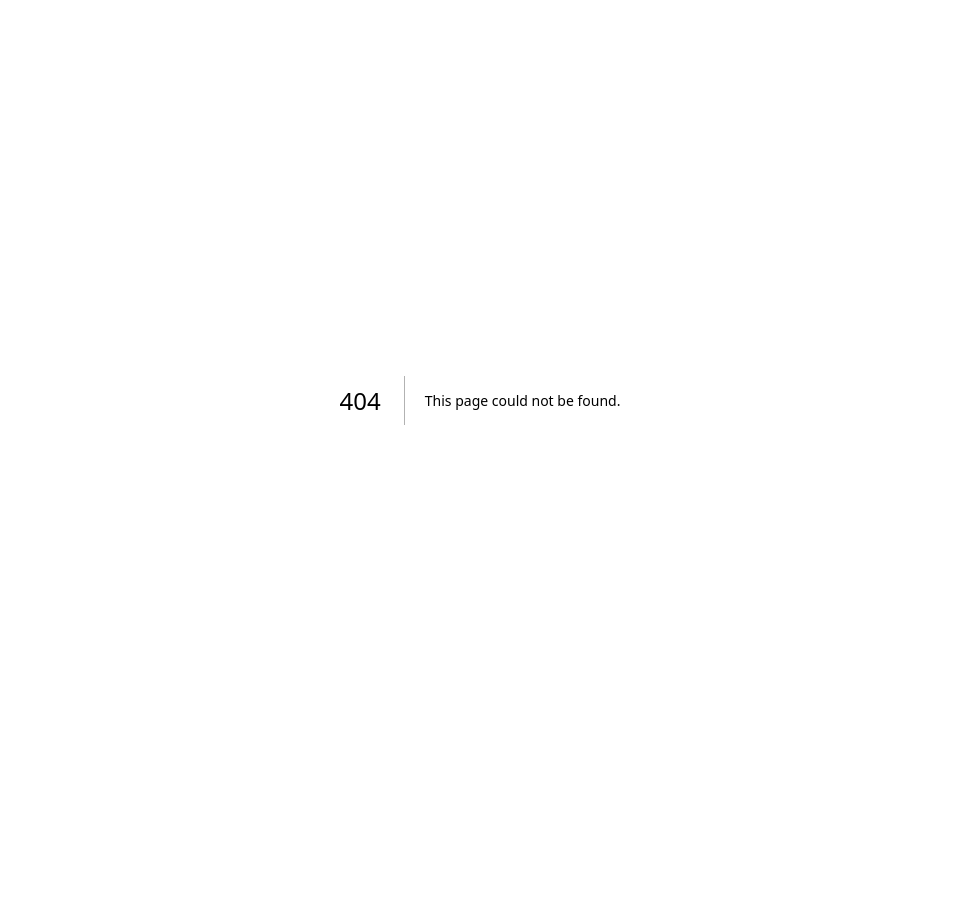
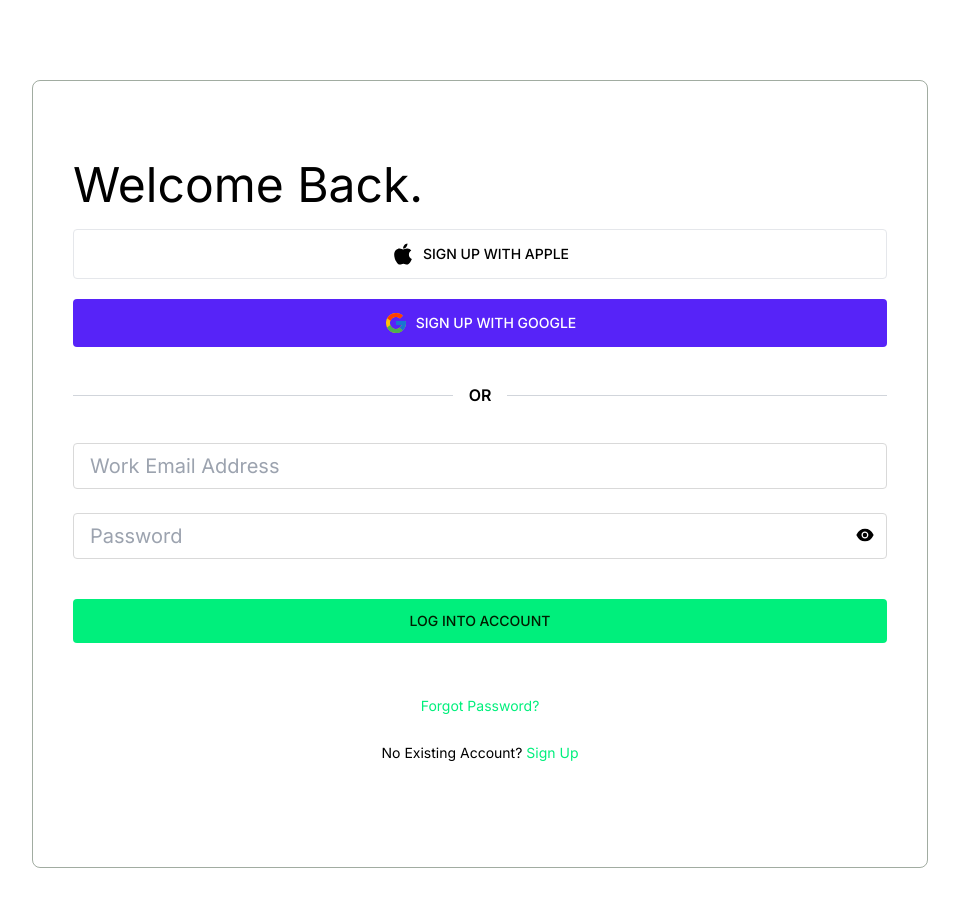
Before and after one commit to declanwork/Declan-work-Frontend, a Next.js app: page /SignIn in a window 1280 px wide. Before the commit this address had no page. Shown: the top 906 px of the page, without its empty margins (160-1119 px from the left). Before the commit the page ends 800 px from the top, so only its background shows below. Built offline with nearby package versions, Linux system fonts and the light colour scheme; a web font is replaced by a local one.

Commit message:
Created email verification and log in pages

```diff
--- /dev/null
+++ b/src/app/EmailVerification/page.tsx
@@ -0,0 +1,45 @@
+"use client"
+import Image from "next/image";
+import Link from "next/link";
+
+export default function EmailVerification() {
+    function resendEmail(){}
+
+  return (
+    <section className="py-20 px-3">
+      <div className="border border-[#001E005E] rounded-lg py-20 px-10 max-w-4xl mx-auto">
+        <div className="w-full h-[200px] flex justify-center items-center">
+          <div className="relative">
+            <Image
+              src="/svg/clipgroup.svg"
+              alt="svg"
+              width={200}
+              height={200}
+            />
+            <Image
+              src="/svg/thumbs.svg"
+              alt="thumbs-up"
+              width={300}
+              height={300}
+              className="absolute -bottom-10 -right-32"
+            />
+          </div>
+        </div>
+        <div className="text-black text-center mt-20">
+            <h1 className="text-2xl md:text-4xl font-bold mb-5">Verify your email to proceed</h1>
+            <p className="mb-5">We just sent an email to Ericmorgan@gmail.com</p>
+            <p className="mb-5">Please check on the email and click the link provided to verify your email</p>
+            <Link href="#" className="text-sm text-[#14A800] block mb-5">Change email</Link>
+            <Link href="#" className="text-sm text-[#14A800] block">I need help verifying my email</Link>
+            <button
+            onClick={resendEmail}
+            className="mt-10 flex items-center justify-center w-full bg-[#00EF7C] text-[#001E00] px-7 py-3 uppercase text-sm font-medium  hover:shadow-lg active:shadow-lg transition duration-150 ease-in-out rounded"
+          >
+            {" "}
+            Resend Verfification Email
+          </button>
+        </div>
+      </div>
+    </section>
+  );
+}
--- /dev/null
+++ b/src/app/SignIn/page.tsx
@@ -0,0 +1,97 @@
+"use client";
+import GoogleAuth from "../components/googleOAuth";
+import AppleAuth from "../components/appleOAuth";
+import { useState } from "react";
+import { AiFillEyeInvisible, AiFillEye } from "react-icons/ai";
+import Link from "next/link";
+
+export default function SignUp() {
+  const [showPassword, setShowPassWord] = useState(false);
+  const [formData, setFormData] = useState({
+    email: "",
+    password: "",
+  });
+  function onChange(e: any) {
+    setFormData((prevState) => ({
+      ...prevState,
+      [e.target.id]: e.target.value,
+    }));
+  }
+
+  const { email, password } = formData;
+
+  async function onSubmit() {}
+
+  return (
+    <div className="py-20 px-3">
+      <div className="border border-[#001E005E] rounded-lg py-20 px-10 max-w-4xl mx-auto">
+        <h1 className="text-black text-3xl md:text-5xl">Welcome Back.</h1>
+        <AppleAuth />
+        <GoogleAuth />
+        <div className="my-9 flex items-center before:border-t  before:flex-1 before:border-gray-300 after:border-t after:flex-1 after:border-gray-300">
+          <p className="text-center font-semibold mx-4">OR</p>
+        </div>
+        <form onSubmit={onSubmit}>
+          <input
+            type="email"
+            id="email"
+            value={email}
+            onChange={onChange}
+            placeholder="Work Email Address"
+            className="w-full px-4 py-2 bg-white text-xl text-gray-700 border border-[#D9D9D9] rounded transition ease-in-out mb-6"
+          />
+          <div className="relative mb-6">
+            <input
+              type={showPassword ? "text" : "password"}
+              id="password"
+              value={password}
+              onChange={onChange}
+              placeholder="Password"
+              className="w-full px-4 py-2 bg-white text-xl text-gray-700 border border-[#D9D9D9]  rounded transition ease-in-out"
+            />
+            {showPassword ? (
+              <AiFillEyeInvisible
+                className="absolute
+                right-3 top-3 text-xl cursor-pointer"
+                onClick={() => setShowPassWord((prevState) => !prevState)}
+              />
+            ) : (
+              <AiFillEye
+                className="absolute
+                right-3 top-3 text-xl cursor-pointer"
+                onClick={() => setShowPassWord((prevState) => !prevState)}
+              />
+            )}
+          </div>
+
+          <button
+            type="submit"
+            className="mt-10 flex items-center justify-center w-full bg-[#00EF7C] text-[#001E00] px-7 py-3 uppercase text-sm font-medium  hover:shadow-lg active:shadow-lg transition duration-150 ease-in-out rounded"
+          >
+            {" "}
+            Log Into Account
+          </button>
+        </form>
+        <div className="whitespace-nowrap text-sm sm:text-lg text-center mt-12">
+          <p className="mb-6">
+            <Link
+              href="#"
+              className="text-[#00EF7C] transition duration-200 ease-in-out text-sm"
+            >
+              Forgot Password?
+            </Link>
+          </p>
+          <p className="mb-6 text-sm">
+            No Existing Account?
+            <Link
+              href="/signUp"
+              className="ml-1 text-[#00EF7C] transition duration-200 ease-in-out"
+            >
+            Sign Up
+            </Link>
+          </p>
+        </div>
+      </div>
+    </div>
+  );
+}
--- a/src/app/signUp/page.tsx
+++ b/src/app/signUp/page.tsx
@@ -32,7 +32,9 @@ export default function SignUp() {
   return (
     <div className="py-20 px-3">
       <div className="border border-[#001E005E] rounded-lg py-20 px-10 max-w-4xl mx-auto">
-        <h1 className="text-black text-3xl md:text-5xl">Start your Career right here.</h1>
+        <h1 className="text-black text-3xl md:text-5xl">
+          Start your Career right here.
+        </h1>
         <AppleAuth />
         <GoogleAuth />
         <div className="my-9 flex items-center before:border-t  before:flex-1 before:border-gray-300 after:border-t after:flex-1 after:border-gray-300">
@@ -107,23 +109,62 @@ export default function SignUp() {
 
           <div className="mt-5">
             <label>
-              <input type="checkbox" checked={isChecked}  onChange={() => setIsChecked((prev) => !prev)} className="px-4 py-2 bg-white text-xl text-gray-700 border border-[#D9D9D9]  rounded transition ease-in-out mr-3" />
-              <span className="text-sm text-black">Send me helpful messages about jobs that match my portfolio</span>
+              <input
+                type="checkbox"
+                checked={isChecked}
+                onChange={() => setIsChecked((prev) => !prev)}
+                className="px-4 py-2 bg-white text-xl text-gray-700 border border-[#D9D9D9]  rounded transition ease-in-out mr-3"
+              />
+              <span className="text-sm text-black">
+                Send me helpful messages about jobs that match my portfolio
+              </span>
             </label>
           </div>
           <div className="mt-2">
-          <label>
-              <input type="checkbox" checked={isChecked}  onChange={() => setIsChecked((prev) => !prev)} className="px-4 py-2 bg-white text-xl text-gray-700 border border-[#D9D9D9]  rounded transition ease-in-out mr-3" />
-              <span className="text-sm text-black">Yes, I understand and agree to <a href="/" className="text-[#19B200]">Declan&apos;s work terms and services</a> including the <a href="/" className="text-[#19B200]">user agreement</a> and <a href="/" className="text-[#19B200]">privacy policy</a>.</span>
+            <label>
+              <input
+                type="checkbox"
+                checked={isChecked}
+                onChange={() => setIsChecked((prev) => !prev)}
+                className="px-4 py-2 bg-white text-xl text-gray-700 border border-[#D9D9D9]  rounded transition ease-in-out mr-3"
+              />
+              <span className="text-sm text-black">
+                Yes, I understand and agree to{" "}
+                <a href="/" className="text-[#19B200]">
+                  Declan&apos;s work terms and services
+                </a>{" "}
+                including the{" "}
+                <a href="/" className="text-[#19B200]">
+                  user agreement
+                </a>{" "}
+                and{" "}
+                <a href="/" className="text-[#19B200]">
+                  privacy policy
+                </a>
+                .
+              </span>
             </label>
           </div>
 
-          <button type="submit" className="mt-10 flex items-center justify-center w-full bg-[#00EF7C] text-[#001E00] px-7 py-3 uppercase text-sm font-medium  hover:shadow-lg active:shadow-lg transition duration-150 ease-in-out rounded"> Create My Account
-    </button>
+          <button
+            type="submit"
+            className="mt-10 flex items-center justify-center w-full bg-[#00EF7C] text-[#001E00] px-7 py-3 uppercase text-sm font-medium  hover:shadow-lg active:shadow-lg transition duration-150 ease-in-out rounded"
+          >
+            {" "}
+            Create My Account
+          </button>
         </form>
         <div className="whitespace-nowrap text-sm sm:text-lg text-center mt-12">
-              <p className="mb-6">Already have an account? <Link href="/sign-in" className="text-[#00EF7C] transition duration-200 ease-in-out">Login</Link></p>
-            </div>
+          <p className="mb-6">
+            Already have an account?{" "}
+            <Link
+              href="/SignIn"
+              className="text-[#00EF7C] transition duration-200 ease-in-out"
+            >
+              Login
+            </Link>
+          </p>
+        </div>
       </div>
     </div>
   );
```
Also changed, not shown: public/svg/jobPost.svg (added).
